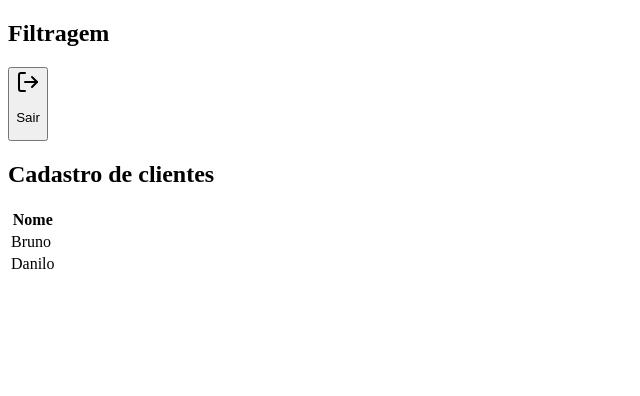
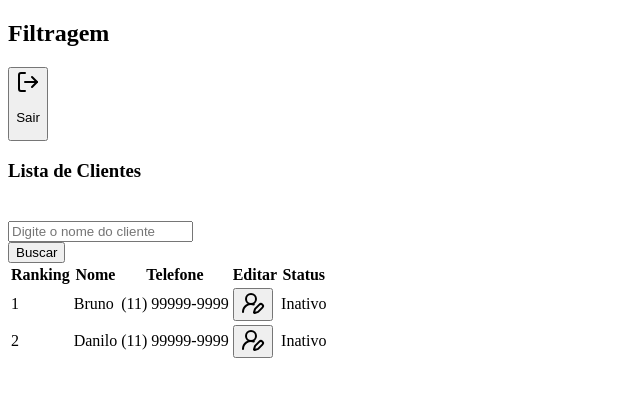
Before and after one commit to Brunoo-Lima/customer-register-eng3, a Next.js app in the folder frontend/: page /clientes in a window 1280 px wide. Shown: the top 396 px of the page, without its empty margins (0-640 px from the left). Built offline with nearby package versions, Linux system fonts and the light colour scheme.

Commit message:
feat: added table clients

```diff
--- /dev/null
+++ b/frontend/src/@types/client.ts
@@ -0,0 +1,20 @@
+export interface IAddress {
+  street: string;
+  number: string;
+  neighborhood: string;
+  city: string;
+  state: string;
+  zipCode: string;
+}
+
+export interface IClient {
+  id: number;
+  name: string;
+  email: string;
+  dateOfBirth: string;
+  cpf: string;
+  phone: string;
+  ranking: number;
+  status: 'active' | 'inactive' | string;
+  address: IAddress;
+}
--- a/frontend/src/app/(master)/clientes/page.tsx
+++ b/frontend/src/app/(master)/clientes/page.tsx
@@ -1,12 +1,13 @@
-import Table from '@/components/pages/clients/table';
-import { clientsList } from '@/components/mocks/clientsList';
+import Clients from '@/components/pages/clients/clients';
 
 export default function ClientesPage() {
   return (
     <>
-      <h1>Cadastro de clientes</h1>
+      <header className="py-6">
+        <h1 className="text-2xl font-bold">Lista de Clientes</h1>
+      </header>
 
-      <Table clients={clientsList.clients} />
+      <Clients />
     </>
   );
 }
--- a/frontend/src/app/(master)/layout.tsx
+++ b/frontend/src/app/(master)/layout.tsx
@@ -8,9 +8,9 @@ export default function MasterLayout({ children }: PropsWithChildren) {
     <section className="w-full h-screen p-0 flex items-stretch ">
       <Sidebar />
 
-      <div className="w-full overflow-auto flex flex-col pr-6 pl-6">
+      <section className="w-full overflow-auto flex flex-col pr-6 pl-6">
         {children}
-      </div>
+      </section>
     </section>
   );
 }
--- a/frontend/src/components/mocks/clientsList.ts
+++ b/frontend/src/components/mocks/clientsList.ts
@@ -1,5 +1,4 @@
-export const clientsList = {
-  clients: [
+export const clientsList = [
   {
     id: 1,
     name: 'Bruno',
@@ -8,6 +7,7 @@ export const clientsList = {
     cpf: '123.456.789-10',
     phone: '(11) 99999-9999',
     ranking: 1,
+    status: 'Ativo',
     address: {
       street: 'Rua Teste',
       number: '123',
@@ -24,7 +24,8 @@ export const clientsList = {
     dateOfBirth: '01/01/2000',
     cpf: '123.456.789-10',
     phone: '(11) 99999-9999',
-      ranking: 1,
+    ranking: 2,
+    status: 'Inativo',
     address: {
       street: 'Rua Teste',
       number: '123',
@@ -34,5 +35,4 @@ export const clientsList = {
       zipCode: '12345-678',
     },
   },
-  ],
-};
+];
--- /dev/null
+++ b/frontend/src/components/pages/clients/clients.tsx
@@ -0,0 +1,35 @@
+import { clientsList } from '@/components/mocks/clientsList';
+import Table from './table';
+import { SearchIcon } from 'lucide-react';
+
+export default function Clients() {
+  return (
+    <>
+      <div className="border-b-[1.5px] border-b-gray-600/75 py-6">
+        <div className="flex justify-between items-center">
+          <div>
+            <div className="relative">
+              <div className="absolute top-1 left-1 rounded-full bg-orange-500 size-5 flex items-center justify-center">
+                <SearchIcon size={16} color="#fff" />
+              </div>
+
+              <input
+                type="text"
+                placeholder="Digite o nome do cliente"
+                className="ps-7 border-[1px] border-transparent rounded-lg h-7 text-sm text-black outline-none focus-visible:border-orange-500"
+              />
+            </div>
+          </div>
+
+          <button className="bg-blue-700 text-white w-24 h-9 rounded-2xl align-middle">
+            Buscar
+          </button>
+        </div>
+      </div>
+
+      <div className="overflow-x-auto mt-16 mb-4">
+        <Table clients={clientsList} />
+      </div>
+    </>
+  );
+}
--- a/frontend/src/components/pages/clients/table.tsx
+++ b/frontend/src/components/pages/clients/table.tsx
@@ -1,34 +1,37 @@
+import { IClient } from '@/@types/client';
+import { UserRoundPenIcon } from 'lucide-react';
+
 interface ITableProps {
-  clients: {
-    id: number;
-    name: string;
-    email: string;
-    dateOfBirth: string;
-    cpf: string;
-    phone: string;
-    ranking: number;
-    address: {
-      street: string;
-      number: string;
-      neighborhood: string;
-      city: string;
-      state: string;
-      zipCode: string;
-    };
-  }[];
+  clients: IClient[];
 }
 
 export default function Table({ clients }: ITableProps) {
   return (
-    <table>
-      <thead>
-        <th>Nome</th>
+    <table className="w-full border-collapse">
+      <thead className="text-center border-b-[1px] p-2">
+        <tr>
+          <th>Ranking</th>
+          <th>Nome</th>
+          <th>Telefone</th>
+          <th>Editar</th>
+          <th>Status</th>
+        </tr>
       </thead>
 
       <tbody>
         {clients.map((client) => (
-          <tr key={client.id}>
-            <td>{client.name}</td>
+          <tr key={client.id} className="text-center border-b-[1px]">
+            <td className="p-2">{client.ranking}</td>
+            <td className="p-2">{client.name}</td>
+            <td className="p-2">{client.phone}</td>
+            <td className="p-2">
+              <button>
+                <UserRoundPenIcon size={24} />
+              </button>
+            </td>
+            <td className="p-2">
+              {client.status === 'active' ? 'Ativo' : 'Inativo'}
+            </td>
           </tr>
         ))}
       </tbody>
```
Lines whose indentation alone changed are shown as unchanged.
